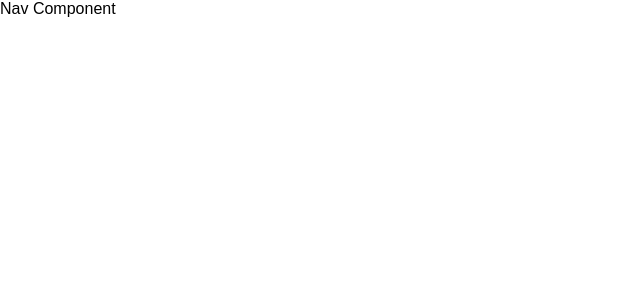
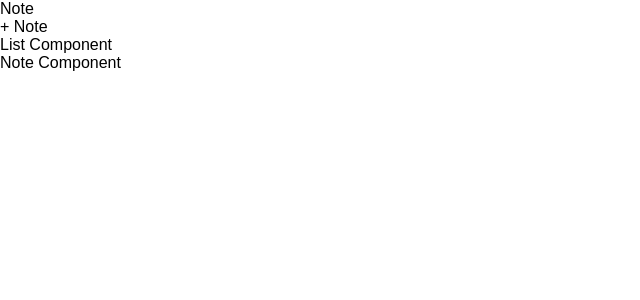
Before and after one commit to IanWei/note-app, a React (Create React App) app: page / in a window 1280 px wide. Shown: the top 300 px of the page, without its empty margins (0-640 px from the left). Built offline with nearby package versions, Linux system fonts and the light colour scheme.

Commit message:
Components

```diff
--- a/src/App.js
+++ b/src/App.js
@@ -1,12 +1,16 @@
 import React, { Component } from 'react';
 import './App.css';
 import Nav from './components/Nav';
+import List from './components/List';
+import Note from './components/Note';
 
 class App extends React.Component {
   render() {
     return (
       <div>
         <Nav />
+        <List />
+        <Note />
       </div>
     );
   }
--- /dev/null
+++ b/src/components/List.js
@@ -0,0 +1,14 @@
+import React from 'react';
+
+
+class List extends React.Component {
+  render() {
+    return (
+      <div className='list-container'>
+        List Component
+      </div>
+    );
+  }
+}
+
+export default List;
--- a/src/components/Nav.js
+++ b/src/components/Nav.js
@@ -3,8 +3,11 @@
 class Nav extends React.Component {
   render () {
     return (
-      <div>
-        Nav Component
+      <div className='nav-containter'>
+        <div className='nav-logo'>Note</div>
+        <div className='nav-button'>
+          + Note
+        </div>
       </div>
     );
   }
--- /dev/null
+++ b/src/components/Note.js
@@ -0,0 +1,13 @@
+import React from 'react';
+
+class Note extends React.Component {
+  render() {
+    return (
+      <div className='note-container'>
+        Note Component
+      </div>
+    );
+  }
+}
+
+export default Note;
```
